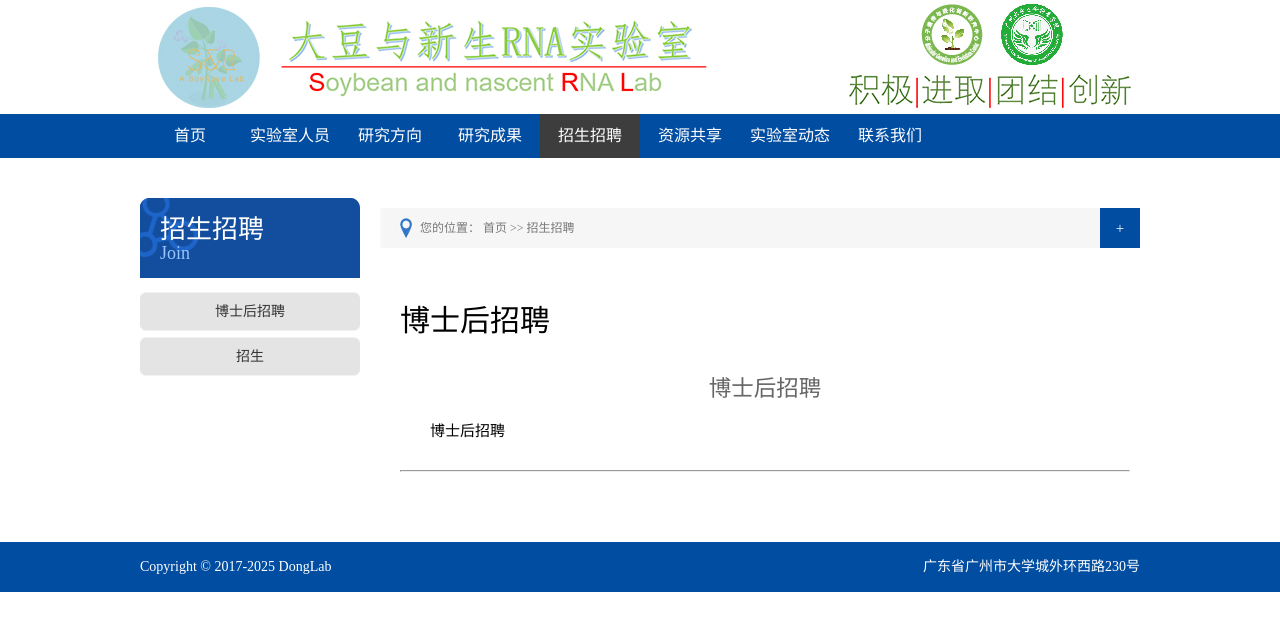
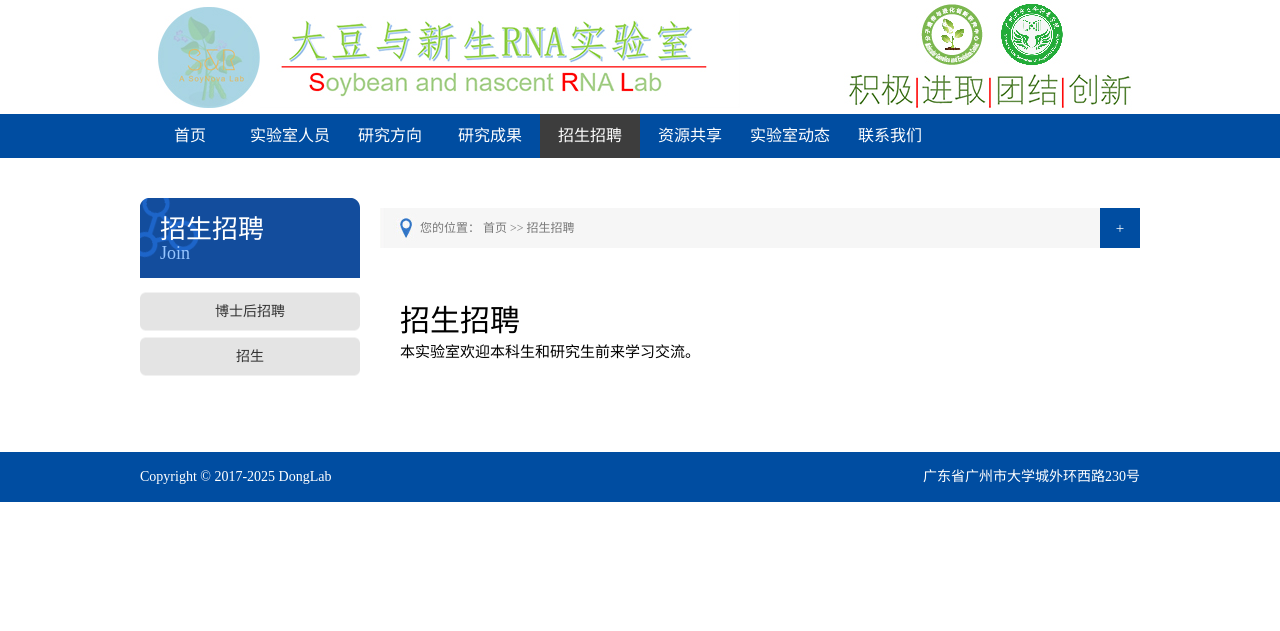
Before and after one commit to zhanweimin2021/zhanweimin2021.github.io, a Jekyll site: the page built from pages/join.html, in a window 1280 px wide. Shown: the top 631 px of the page. Built offline with Jekyll 4.4.1, drawn with Linux system fonts in a browser that asks for light colours.

Commit message:
Update join.html

```diff
--- a/pages/join.html
+++ b/pages/join.html
@@ -12,16 +12,12 @@ description: 招生招聘
 <div class="n_list">
   <div class="n_list_c">
     <div class="n_right_bottom">
-      <!-- 博士后招聘 -->
-      <h1>博士后招聘</h1>
-      {% for post in site.categories["recruit"] %}
-      <div style="margin-top:30px"></div>
-      <h2 align="center"><a href="{{ site.url }}{{ post.url }}">{{ post.title }}</a></h2>
-      <br>
-      <p style="text-indent:2em">{{ post.description }}</p>
-      <div style="margin-top:30px"></div>
-      <hr>
-      {% endfor %}
+      <h1>招生招聘</h1>
+
+      <!-- 在这里添加你的描述 -->
+      <p class="shared-description">
+        本实验室欢迎本科生和研究生前来学习交流。
+      </p>
 
     </div>
   </div>
```
